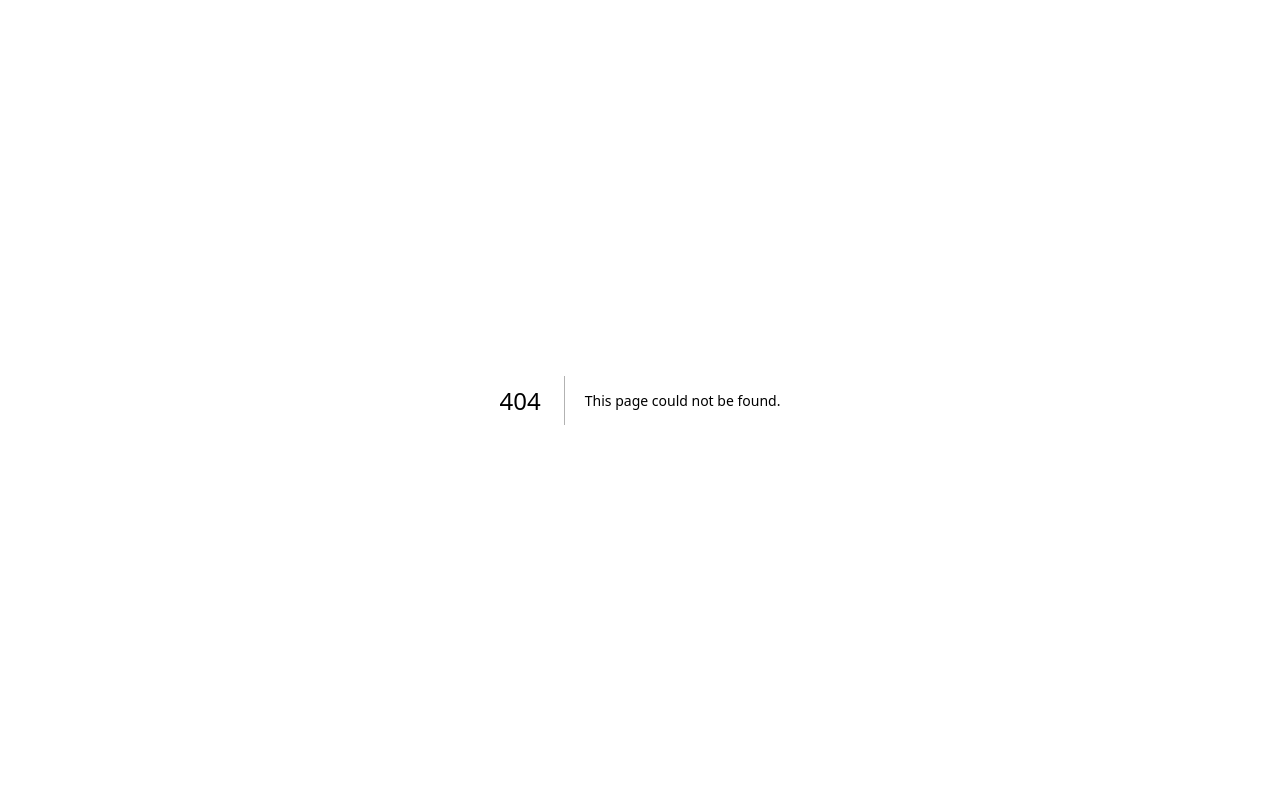
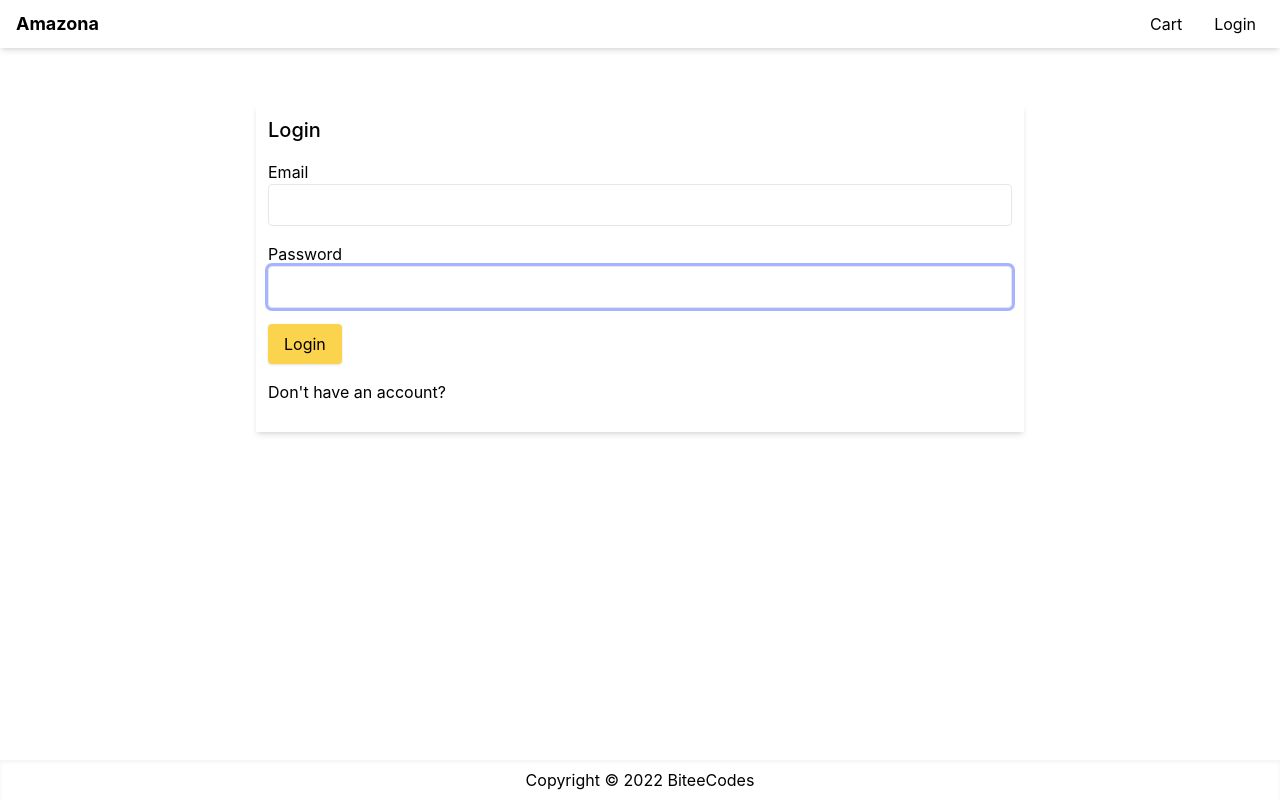
Before and after one commit to Bitee-cd/Ecommerce, a Next.js app: page /login in a window 1280 px wide. Before the commit this address had no page. Built offline with nearby package versions, Linux system fonts and the light colour scheme.

Commit message:
Login form and validations

```diff
--- a/components/Layout.js
+++ b/components/Layout.js
@@ -1,12 +1,20 @@
 import Head from 'next/head';
 import Link from 'next/link';
-import React, { useContext } from 'react';
+import React, { useContext, useEffect, useState } from 'react';
 import { Store } from '../utils/Store';
 
 const Layout = ({ title, children }) => {
   const { state } = useContext(Store);
   const { cart } = state;
+  const [newCart, setNewCart] = useState(0);
+
+  useEffect(() => {
+    setNewCart(cart.cartItems.reduce((a, c) => a + c.quantity, 0));
+  }, [cart.cartItems]);
+
   const year = new Date().getFullYear();
+  console.log(cart);
+
   return (
     <>
       <Head>
@@ -24,11 +32,13 @@
               <Link href="/cart">
                 <div className="flex">
                   <p className="px-1">Cart</p>
-                  {cart.cartItems.length > 0 && (
-                    <span className="text-sm bg-red-600 rounded-full px-2 py-1 font-bold text-white">
-                      {cart.cartItems.reduce((a, c) => a + c.quantity, 0)}
-                    </span>
-                  )}
+                  <div>
+                    {newCart > 0 && (
+                      <p className="text-sm bg-red-600 rounded-full px-2 py-1 font-bold text-white">
+                        {newCart}
+                      </p>
+                    )}
+                  </div>
                 </div>
               </Link>
 
--- a/package.json
+++ b/package.json
@@ -16,7 +16,8 @@
     "js-cookie": "^3.0.1",
     "next": "13.0.4",
     "react": "18.2.0",
-    "react-dom": "18.2.0"
+    "react-dom": "18.2.0",
+    "react-hook-form": "^7.39.5"
   },
   "devDependencies": {
     "autoprefixer": "^10.4.13",
--- a/pages/cart.js
+++ b/pages/cart.js
@@ -93,7 +93,7 @@
               </li>
               <li>
                 <button
-                  onClick={() => router.push('/shipping')}
+                  onClick={() => router.push('login?redirect=/shipping')}
                   className="primary-button w-full"
                 >
                   Check Out
--- a/pages/index.js
+++ b/pages/index.js
@@ -1,14 +1,31 @@
+import axios from 'axios';
 import Layout from '../components/Layout';
+// import Layout from '../components/Layout';
 import ProductItem from '../components/ProductItem';
 import data from '../utils/data';
 
 export default function Home() {
+  const downloadFileUrl =
+    'https://cdn.pixabay.com/photo/2016/02/28/12/55/boy-1226964_1280.jpg';
+
   return (
     <Layout title="Home page">
-      <div className="grid grid-cols-1 gap-4 md:grid-cols-3 lg:grid-cols-4">
-        {data.products.map((product) => (
-          <ProductItem product={product} key={product.slug} />
-        ))}
+      <div>
+        <div className="grid grid-cols-1 gap-4 md:grid-cols-3 lg:grid-cols-4">
+          {data.products.map((product) => (
+            <ProductItem product={product} key={product.slug} />
+          ))}
+        </div>
+        <div>
+          <button
+            onClick={() => {
+              axios.get(downloadFileUrl).then((res) => console.log(res.data));
+            }}
+          >
+            Download File
+          </button>
+          <a href={downloadFileUrl}>getFile</a>
+        </div>
       </div>
     </Layout>
   );
--- /dev/null
+++ b/pages/login.js
@@ -0,0 +1,64 @@
+import Link from 'next/link';
+import React from 'react';
+import { useForm } from 'react-hook-form';
+import Layout from '../components/Layout';
+
+const Login = () => {
+  const {
+    handleSubmit,
+    register,
+    formState: { errors },
+  } = useForm();
+  const submitHandler = ({ email, password }) => {};
+  return (
+    <Layout title="Login">
+      <form
+        className="max-w-screen-md mx-auto shadow-md p-3 my-10"
+        onSubmit={handleSubmit(submitHandler)}
+      >
+        <h1 className="text-xl font-medium mb-4">Login</h1>
+        <div className="mb-4">
+          <label htmlFor="email">Email</label>
+          <input
+            {...register('email', {
+              required: 'Please Enter your email',
+              pattern: {
+                value: /^[a-zA-Z0-9_.+-]+@[a-zA-Z0-9-]+.[a-zA-Z0-9-.]+$/i,
+              },
+            })}
+            type="email"
+            className="w-full"
+            id="email"
+            autoFocus
+          />
+          {errors.email && (
+            <div className="text-red-500">{errors.email.message}</div>
+          )}
+        </div>
+        <div className="mb-4">
+          <label htmlFor="password">Password</label>
+          <input
+            {...register('password', {
+              required: 'Please enter your password',
+              minLength: { value: 6, message: 'password is more than 5 chars' },
+            })}
+            type="password"
+            className="w-full"
+            id="password"
+            autoFocus
+          />
+          {errors.password && (
+            <div className="text-red-500">{errors.password.message}</div>
+          )}
+        </div>
+        <div className="mb-4">
+          <button className="primary-button">Login</button>
+        </div>
+        <div className="mb-4">Don&apos;t have an account? &nbsp;</div>
+        <Link href="/register"></Link>
+      </form>
+    </Layout>
+  );
+};
+
+export default Login;
--- a/styles/globals.css
+++ b/styles/globals.css
@@ -26,3 +26,8 @@
 .primary-button {
   @apply rounded bg-amber-300 py-2 px-4 shadow outline-none hover:bg-amber-400 active:bg-amber-600;
 }
+input,
+select,
+textarea {
+  @apply rounded border p-2 outline-none ring-indigo-300 focus:ring;
+}
```
Also changed, not shown: 1 other file (tests, documents, lock files or other folders).
